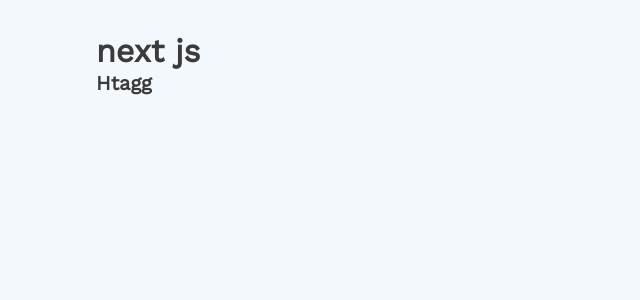
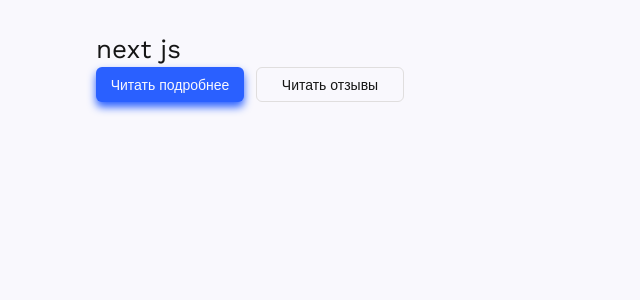
Before and after one commit to AlexeyYakovec/ratingApp-nextjs, a Next.js app: page / in a window 1280 px wide. Shown: the top 300 px of the page, without its empty margins (0-640 px from the left). Built offline with nearby package versions, Linux system fonts and the light colour scheme.

Commit message:
add button component

```diff
--- /dev/null
+++ b/app/components/Button/Button.module.css
@@ -0,0 +1,42 @@
+.button {
+   display: inline-block;
+   align-items: center;
+   justify-content: center;
+   box-sizing: border-box;
+
+   width: 148px;
+   height: 35px;
+
+   font-weight: 400;
+   font-size: 14px;
+   line-height: 100%;
+
+   border: none;
+   outline: none;
+   border-radius: 6px;
+
+   transition: 0.2s ease;
+   cursor: pointer;
+}
+
+.primary {
+   box-shadow: var(--primary) 0px 5px 8px;
+   background-color: var(--primary);
+   color: var(--background);
+}
+.primary:hover {
+   background-color: var(--primary-hover);
+   box-shadow: var(--primary-hover) 0px 5px 8px;
+}
+
+.ghost {
+   border: 1px solid var(--border);
+   color: var(--paragraph);
+   background-color: transparent;
+}
+.ghost:hover {
+   border: 1px solid var(--primary-hover);
+   background-color: var(--primary-hover);
+   box-shadow: var(--primary-hover) 0px 5px 8px;
+   color: var(--background);
+}
--- /dev/null
+++ b/app/components/Button/Button.props.ts
@@ -0,0 +1,6 @@
+import { ReactNode } from "react";
+
+export interface ButtonProps {
+   children: ReactNode;
+   appearance: "primary" | "ghost";
+}
--- /dev/null
+++ b/app/components/Button/Button.tsx
@@ -0,0 +1,23 @@
+import React from "react";
+import { ButtonProps } from "./Button.props";
+import styles from "./Button.module.css";
+import cn from "classnames";
+
+export const Button = ({
+   appearance,
+   children,
+   className,
+   ...props
+}: ButtonProps): JSX.Element => {
+   return (
+      <button
+         className={cn(styles.button, className, {
+            [styles.primary]: appearance == "primary",
+            [styles.ghost]: appearance == "ghost",
+         })}
+         {...props}
+      >
+         {children}
+      </button>
+   );
+};
--- a/app/components/Htag/Htag.module.css
+++ b/app/components/Htag/Htag.module.css
@@ -6,6 +6,7 @@
    font-weight: 500;
    font-size: 26px;
    line-height: 35px;
+
    margin: 0;
 }
 
--- a/app/components/index.ts
+++ b/app/components/index.ts
@@ -1 +1,2 @@
 export * from "./Htag/Htag";
+export * from "./Button/Button";
--- a/app/globals.css
+++ b/app/globals.css
@@ -1,8 +1,12 @@
 :root {
-   --paragraph: #3b3b3b;
-   --black: #050206;
-   --primary: #9a8174;
-   --background: #f2f8fc;
+   --primary: rgba(42, 96, 255, 1);
+   --primary-hover: #1f4bcf;
+   --paragraph: #161616;
+   --border: #e0dede;
+   --background: #f9f8fd;
+   --green: #1dc37e;
+   --orange: #fc836d;
+   --hhRu: #de0000;
 }
 
 @media (prefers-color-scheme: dark) {
--- a/app/page.module.css
+++ b/app/page.module.css
@@ -5,3 +5,8 @@
    padding: 2rem 6rem;
    min-height: 100vh;
 }
+
+.button-container {
+   display: flex;
+   gap: 12px;
+}
--- a/app/page.tsx
+++ b/app/page.tsx
@@ -1,12 +1,15 @@
 import Image from "next/image";
 import styles from "./page.module.css";
-import { Htag } from "./components";
+import { Htag, Button } from "./components";
 
 export default function Home() {
    return (
       <main className={styles.main}>
-         <h1>next js</h1>
-         <Htag tag="h3">Htagg</Htag>
+         <Htag tag="h1">next js</Htag>
+         <div className={styles["button-container"]}>
+            <Button appearance="primary">Читать подробнее</Button>
+            <Button appearance="ghost">Читать отзывы</Button>
+         </div>
       </main>
    );
 }
```
Also changed, not shown: public/arrow-right.svg (added).
